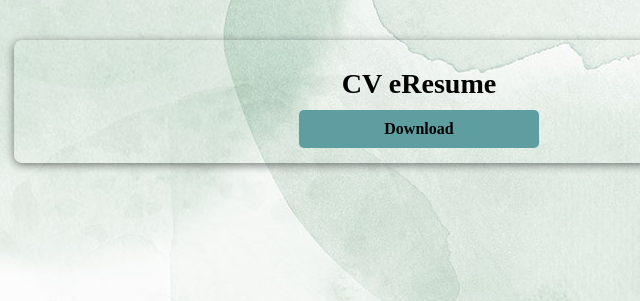
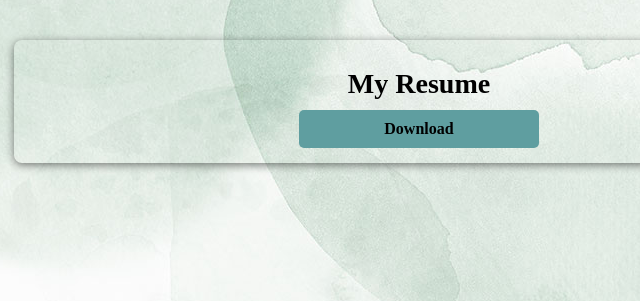
Before and after one commit to Margeret2109/webpage, a plain HTML site: page portfolio.html in a window 1280 px wide. Shown: the part 236-537 px from the top of the page, 221-861 px from the left. Drawn offline with Linux system fonts and the light colour scheme.

Commit message:
Add files via upload

```diff
--- a/portfolio.html
+++ b/portfolio.html
@@ -109,7 +109,7 @@
 <body>
   <br /><br /><br /><br /><br /><br /><br /><br /><br />
   <div class="container">
-    <h2>CV eResume</h2>
+      <h2>My Resume</h2>
     <a href="eResume.pdf" download class="download-btn">Download</a>
   </div>
 
```
Also changed, not shown: index.html (+1 -1 lines).
